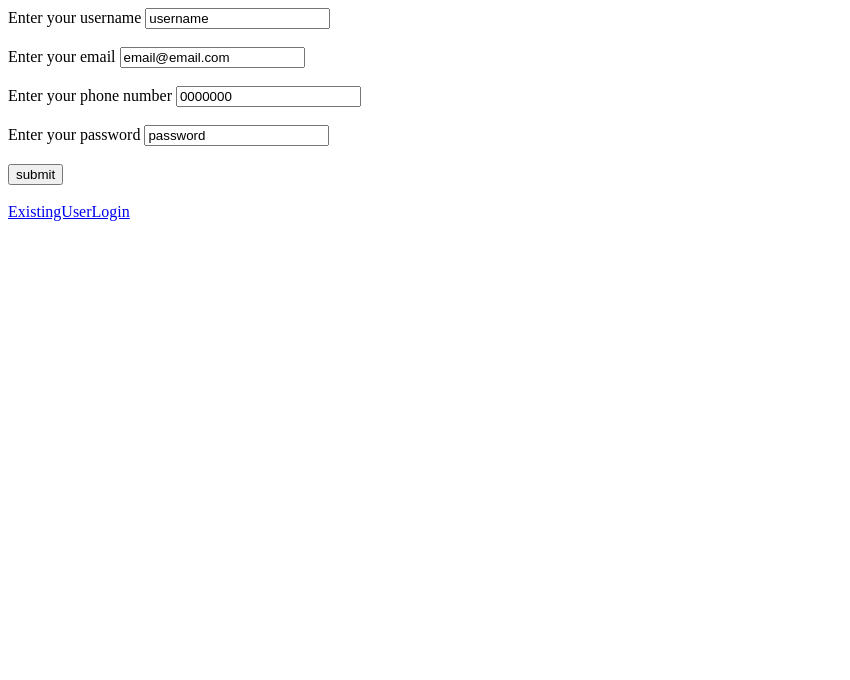
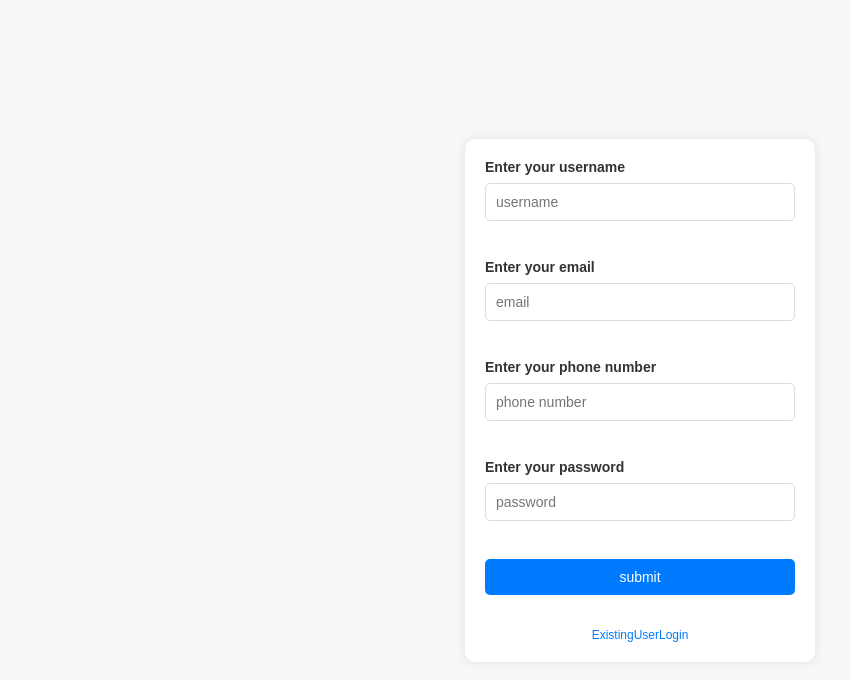
Before and after one commit to Aveej17/GroupChatApp, a plain HTML site: page FrontEnd/views/signup/signup.html in a window 1280 px wide. Shown: the whole page, without its empty margins (0-850 px from the left). Drawn offline with nearby package versions, Linux system fonts and the light colour scheme.

```diff
--- /dev/null
+++ b/FrontEnd/style/chat.css
@@ -0,0 +1,76 @@
+body {
+    font-family: Arial, sans-serif;
+    display: flex;
+    justify-content: center;
+    align-items: center;
+    height: 100%;
+    background-color: #f0f0f0;
+}
+.chat-container {
+    width: 100%;
+    max-width: 100%;
+    background-color: white;
+    border-radius: 10px;
+    box-shadow: 0 0 10px rgba(0, 0, 0, 0.1);
+    display: flex;
+    flex-direction: column;
+}
+.chat-header {
+    padding: 10px;
+    background-color: #007bff;
+    color: white;
+    text-align: center;
+    font-size: 18px;
+    font-weight: bold;
+    border-top-left-radius: 10px;
+    border-top-right-radius: 10px;
+}
+.chat-window {
+    padding: 15px;
+    height: 680px;
+    overflow-y: auto;
+    border-bottom: 1px solid #ddd;
+}
+.chat-input-container {
+    display: flex;
+    padding: 10px;
+    background-color: #f9f9f9;
+}
+.chat-input {
+    flex: 1;
+    padding: 10px;
+    border: 1px solid #ddd;
+    border-radius: 5px;
+    font-size: 14px;
+}
+.send-button {
+    padding: 10px 20px;
+    margin-left: 10px;
+    background-color: #007bff;
+    color: white;
+    border: none;
+    border-radius: 5px;
+    cursor: pointer;
+}
+.message {
+    margin-bottom: 10px;
+}
+.message.user {
+    text-align: right;
+}
+.message.partner {
+    text-align: left;
+}
+.message .text {
+    display: inline-block;
+    padding: 10px;
+    border-radius: 10px;
+}
+.message.user .text {
+    background-color: #007bff;
+    color: white;
+}
+.message.partner .text {
+    background-color: #f0f0f0;
+    color: black;
+}
--- /dev/null
+++ b/FrontEnd/style/login.css
@@ -0,0 +1,74 @@
+/* Basic Reset */
+* {
+    margin: 0;
+    padding: 0;
+    box-sizing: border-box;
+}
+
+body {
+    font-family: Arial, sans-serif;
+    background-color: #f7f7f7;
+    display: flex;
+    justify-content: center;
+    align-items: center;
+    height: 100vh;
+}
+
+form {
+    background-color: white;
+    padding: 20px;
+    border-radius: 10px;
+    box-shadow: 0 0 10px rgba(0, 0, 0, 0.1);
+    width: 300px;
+}
+
+label {
+    display: block;
+    margin-bottom: 8px;
+    font-size: 14px;
+    font-weight: bold;
+    color: #333;
+}
+
+input {
+    width: 100%;
+    padding: 10px;
+    margin-bottom: 20px;
+    border: 1px solid #ddd;
+    border-radius: 5px;
+    font-size: 14px;
+    color: #333;
+}
+
+input:focus {
+    outline: none;
+    border-color: #007bff;
+}
+
+button {
+    width: 100%;
+    padding: 10px;
+    background-color: #007bff;
+    color: white;
+    border: none;
+    border-radius: 5px;
+    cursor: pointer;
+    font-size: 14px;
+}
+
+button:hover {
+    background-color: #0056b3;
+}
+
+a {
+    display: block;
+    text-align: center;
+    margin-top: 15px;
+    font-size: 12px;
+    color: #007bff;
+    text-decoration: none;
+}
+
+a:hover {
+    text-decoration: underline;
+}
--- /dev/null
+++ b/FrontEnd/style/signin.css
@@ -0,0 +1,74 @@
+/* Basic Reset */
+* {
+    margin: 0;
+    padding: 0;
+    box-sizing: border-box;
+}
+
+body {
+    font-family: Arial, sans-serif;
+    background-color: #f7f7f7;
+    display: flex;
+    justify-content: center;
+    align-items: center;
+    height: 100vh;
+}
+
+form {
+    background-color: white;
+    padding: 20px;
+    border-radius: 10px;
+    box-shadow: 0 0 10px rgba(0, 0, 0, 0.1);
+    width: 350px;
+}
+
+label {
+    display: block;
+    margin-bottom: 8px;
+    font-size: 14px;
+    font-weight: bold;
+    color: #333;
+}
+
+input {
+    width: 100%;
+    padding: 10px;
+    margin-bottom: 20px;
+    border: 1px solid #ddd;
+    border-radius: 5px;
+    font-size: 14px;
+    color: #333;
+}
+
+input:focus {
+    outline: none;
+    border-color: #28a745;
+}
+
+button {
+    width: 100%;
+    padding: 10px;
+    background-color: #007bff;
+    color: white;
+    border: none;
+    border-radius: 5px;
+    cursor: pointer;
+    font-size: 14px;
+}
+
+button:hover {
+    background-color: #007bff;
+}
+
+a {
+    display: block;
+    text-align: center;
+    margin-top: 15px;
+    font-size: 12px;
+    color: #007bff;
+    text-decoration: none;
+}
+
+a:hover {
+    text-decoration: underline;
+}
--- a/FrontEnd/login/login.js
+++ b/FrontEnd/views/login/login.js
@@ -15,6 +15,8 @@
 
         localStorage.setItem("token", response.data.token);
         alert("user logged in successfully");
+        window.location.href = "../chat/chat.html";
+
     }
     catch(err){
         console.log(err);
--- a/FrontEnd/signup/signup.html
+++ b/FrontEnd/views/signup/signup.html
@@ -4,20 +4,21 @@
     <meta charset="UTF-8">
     <meta name="viewport" content="width=device-width, initial-scale=1.0">
     <title>signup</title>
+    <link rel="stylesheet" href="../../style/signin.css">
 </head>
 <body>
     <form onsubmit="handleFormSubmit(event)">
         <label for="username">Enter your username</label>
-        <input type="text" id="username" name="username"  value="username" >
+        <input type="text" id="username" name="username"  placeholder="username" >
         <br><br>
         <label for="email">Enter your email</label>
-        <input type="email" id="email" name="email" value="email@email.com">
+        <input type="email" id="email" name="email" placeholder="email">
         <br><br>
         <label for="phoneNumber">Enter your phone number</label>
-        <input type="number" id="phoneNumber" name="phone" value=0000000>
+        <input type="number" id="phoneNumber" name="phone" placeholder="phone number">
         <br><br>
         <label for="password">Enter your password</label>
-        <input type="text" id="password" name="password" value="password">
+        <input type="text" id="password" name="password" placeholder="password">
         <br><br>
         <button type="submit">submit</button>
         <br><br>
```
Also changed, not shown: FrontEnd/views/chat/chat.html (added, +23 -0 lines), FrontEnd/views/chat/chat.js (added, +53 -0 lines), FrontEnd/views/login/login.html (renamed from FrontEnd/login/login.html, +3 -2 lines), FrontEnd/views/signup/signup.js (renamed from FrontEnd/signup/signup.js).
